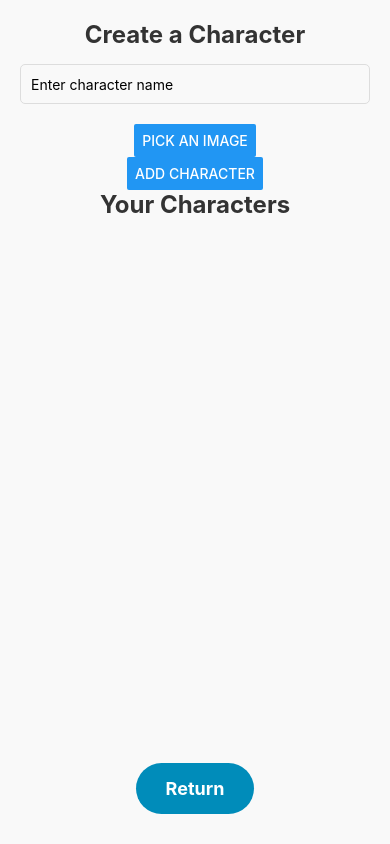
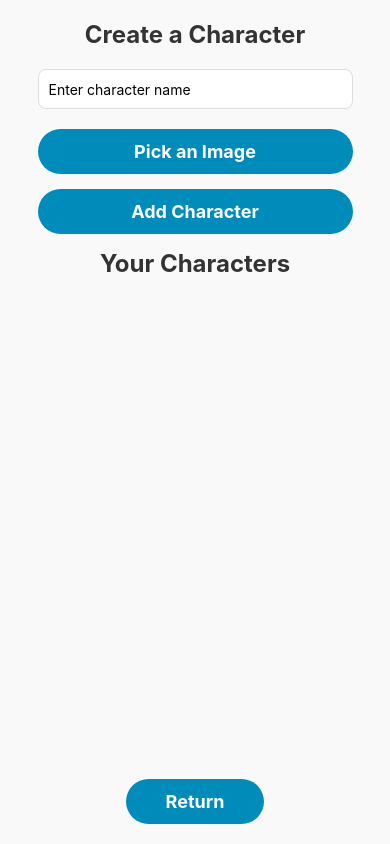
Before and after one commit to fayhope/guess-who, a React Native app: screen /Characters in a window 390 px wide. Built offline with nearby package versions, Linux system fonts and the light colour scheme.

Commit message:
massive UI changes

```diff
--- /dev/null
+++ b/characterSelectionModal.js
@@ -0,0 +1,114 @@
+import React, { useState } from 'react';
+import { FlatList, Modal, StyleSheet, Text, TouchableOpacity, View } from 'react-native';
+
+export default function CharacterSelectionModal({ visible, onClose, characters, onSelectCharacter }) {
+  const [selectedCharacters, setSelectedCharacters] = useState([]);
+
+  const handleSelect = (characterId) => {
+    setSelectedCharacters((prevSelected) =>
+      prevSelected.includes(characterId)
+        ? prevSelected.filter((id) => id !== characterId)
+        : [...prevSelected, characterId]
+    );
+  };
+
+  const handleSave = () => {
+    onSelectCharacter(selectedCharacters); // pass selected characters to parent component
+    onClose();
+  };
+
+  return (
+    <Modal transparent={true} visible={visible} animationType="fade">
+      <View style={styles.modalBackground}>
+        <View style={styles.modalContainer}>
+          <Text style={styles.title}>Choose Characters</Text>
+          <FlatList
+            data={characters}
+            keyExtractor={(item) => item.id}
+            renderItem={({ item }) => (
+              <View style={styles.characterItem}>
+                <Text style={styles.characterName}>{item.name}</Text>
+                <TouchableOpacity
+                  style={[
+                    styles.selectButton,
+                    selectedCharacters.includes(item.id) && styles.selectedButton, // Change button style if selected
+                  ]}
+                  onPress={() => handleSelect(item.id)}
+                >
+                  <Text style={styles.selectButtonText}>
+                    {selectedCharacters.includes(item.id) ? 'Deselect' : 'Select'}
+                  </Text>
+                </TouchableOpacity>
+              </View>
+            )}
+          />
+          <View style={styles.buttonContainer}>
+            <TouchableOpacity style={styles.button} onPress={handleSave}>
+              <Text style={styles.buttonText}>Save</Text>
+            </TouchableOpacity>
+            <TouchableOpacity style={styles.button} onPress={onClose}>
+              <Text style={styles.buttonText}>Cancel</Text>
+            </TouchableOpacity>
+          </View>
+        </View>
+      </View>
+    </Modal>
+  );
+}
+
+const styles = StyleSheet.create({
+  modalBackground: {
+    flex: 1,
+    justifyContent: 'center',
+    alignItems: 'center',
+    backgroundColor: 'rgba(0,0,0,0.5)',
+  },
+  modalContainer: {
+    backgroundColor: 'white',
+    padding: 20,
+    borderRadius: 10,
+    width: '80%',
+  },
+  title: {
+    fontSize: 20,
+    fontWeight: 'bold',
+    marginBottom: 10,
+  },
+  characterItem: {
+    flexDirection: 'row',
+    justifyContent: 'space-between',
+    alignItems: 'center',
+    marginVertical: 5,
+  },
+  characterName: {
+    fontSize: 16,
+  },
+  selectButton: {
+    backgroundColor: '#008CBA',
+    paddingVertical: 6,
+    paddingHorizontal: 12,
+    borderRadius: 20,
+  },
+  selectedButton: {
+    backgroundColor: '#4CAF50', // Green for selected state
+  },
+  selectButtonText: {
+    color: 'white',
+    fontWeight: 'bold',
+  },
+  buttonContainer: {
+    flexDirection: 'row',
+    justifyContent: 'space-around',
+    marginTop: 15,
+  },
+  button: {
+    backgroundColor: '#008CBA',
+    paddingVertical: 10,
+    paddingHorizontal: 20,
+    borderRadius: 20,
+  },
+  buttonText: {
+    color: 'white',
+    fontWeight: 'bold',
+  },
+});
--- a/characters.js
+++ b/characters.js
@@ -1,7 +1,7 @@
 import AsyncStorage from '@react-native-async-storage/async-storage';
 import * as ImagePicker from 'expo-image-picker';
 import React, { useEffect, useState } from 'react';
-import { Alert, Button, FlatList, Image, StyleSheet, Text, TextInput, TouchableOpacity, View } from 'react-native';
+import { Alert, FlatList, Image, StyleSheet, Text, TextInput, TouchableOpacity, View } from 'react-native';
 
 export default function Characters({ navigation }) {
   const [name, setName] = useState('');
@@ -74,17 +74,26 @@ export default function Characters({ navigation }) {
   return (
     <View style={styles.container}>
       <Text style={styles.title}>Create a Character</Text>
+
       <TextInput
         style={styles.input}
         placeholder="Enter character name"
         value={name}
         onChangeText={setName}
       />
-      <Button title="Pick an Image" onPress={pickImage} />
+
+      <TouchableOpacity style={styles.button} onPress={pickImage}>
+        <Text style={styles.buttonText}>Pick an Image</Text>
+      </TouchableOpacity>
+
       {image && <Image source={{ uri: image }} style={styles.image} />}
-      <Button title="Add Character" onPress={handleAddCharacter} />
+
+      <TouchableOpacity style={styles.button} onPress={handleAddCharacter}>
+        <Text style={styles.buttonText}>Add Character</Text>
+      </TouchableOpacity>
 
       <Text style={styles.title}>Your Characters</Text>
+
       <FlatList
         data={characters}
         keyExtractor={(item) => item.id}
@@ -92,7 +101,12 @@ export default function Characters({ navigation }) {
           <View style={styles.characterCard}>
             <Text style={styles.characterName}>{item.name}</Text>
             {item.image && <Image source={{ uri: item.image }} style={styles.characterImage} />}
-            <Button title="Delete" onPress={() => handleDeleteCharacter(item.id)} />
+            <TouchableOpacity
+              style={styles.deleteButton}
+              onPress={() => handleDeleteCharacter(item.id)}
+            >
+              <Text style={styles.deleteButtonText}>Delete</Text>
+            </TouchableOpacity>
           </View>
         )}
       />
@@ -117,16 +131,18 @@ const styles = StyleSheet.create({
     fontSize: 24,
     fontWeight: 'bold',
     color: '#333',
-    marginBottom: 15,
+    marginBottom: 20,
+    textAlign: 'center',
   },
   input: {
-    width: '100%',
+    width: '90%',
     height: 40,
     borderColor: '#ddd',
     borderWidth: 1,
-    borderRadius: 5,
+    borderRadius: 8,
     paddingLeft: 10,
     marginBottom: 20,
+    backgroundColor: '#fff',
   },
   image: {
     width: 100,
@@ -134,40 +150,65 @@ const styles = StyleSheet.create({
     borderRadius: 10,
     marginVertical: 10,
   },
+  button: {
+    backgroundColor: '#008CBA',
+    paddingVertical: 12,
+    paddingHorizontal: 30,
+    borderRadius: 30,
+    marginBottom: 15,
+    justifyContent: 'center',
+    alignItems: 'center',
+    width: '90%',
+  },
+  buttonText: {
+    fontSize: 18,
+    color: '#fff',
+    fontWeight: 'bold',
+  },
   characterCard: {
     width: '100%',
-    padding: 15,
-    marginVertical: 10,
+    padding: 20,
+    marginVertical: 12,
     backgroundColor: '#fff',
-    borderRadius: 8,
+    borderRadius: 10,
     shadowColor: '#000',
     shadowOpacity: 0.2,
     shadowOffset: { width: 0, height: 2 },
-    shadowRadius: 4,
-    elevation: 3,
+    shadowRadius: 6,
+    elevation: 4,
     alignItems: 'center',
   },
   characterName: {
-    fontSize: 18,
+    fontSize: 20,
     fontWeight: 'bold',
     color: '#333',
     marginBottom: 10,
   },
   characterImage: {
-    width: 80,
-    height: 80,
+    width: 90,
+    height: 90,
     borderRadius: 10,
     marginBottom: 10,
   },
+  deleteButton: {
+    backgroundColor: '#FF6347',
+    paddingVertical: 8,
+    paddingHorizontal: 20,
+    borderRadius: 20,
+    marginTop: 10,
+  },
+  deleteButtonText: {
+    color: '#fff',
+    fontWeight: 'bold',
+  },
   returnButton: {
     marginTop: 20,
-    paddingVertical: 15,
-    paddingHorizontal: 30,
+    paddingVertical: 12,
+    paddingHorizontal: 40,
     backgroundColor: '#008CBA',
     borderRadius: 30,
     justifyContent: 'center',
     alignItems: 'center',
-    marginBottom: 10,
   },
   returnButtonText: {
     fontSize: 18,
--- a/createGameScreen.js
+++ b/createGameScreen.js
@@ -1,17 +1,35 @@
+import AsyncStorage from '@react-native-async-storage/async-storage';
 import { signInAnonymously } from 'firebase/auth';
 import { addDoc, collection } from 'firebase/firestore';
-import React, { useState } from 'react';
-import { Button, StyleSheet, Text, View } from 'react-native';
+import React, { useEffect, useState } from 'react';
+import { StyleSheet, Text, TouchableOpacity, View } from 'react-native';
+import CharacterSelectionModal from './characterSelectionModal';
 import { auth, db } from './firebaseConfig';
 
-export default function CreateGameScreen() {
+export default function CreateGameScreen({ navigation }) {
   const [gameCode, setGameCode] = useState(null);
+  const [selectedCharacters, setSelectedCharacters] = useState([]);
+  const [characters, setCharacters] = useState([]); // Store all characters locally
+  const [modalVisible, setModalVisible] = useState(false);
 
+  useEffect(() => {
+    const loadCharacters = async () => {
+      try {
+        const storedCharacters = await AsyncStorage.getItem('characters');
+        if (storedCharacters) {
+          setCharacters(JSON.parse(storedCharacters));
+        }
+      } catch (error) {
+        console.error('Failed to load characters', error);
+      }
+    };
 
-  const handleCreateGame = async () => {
+    loadCharacters();
+
+    const createGame = async () => {
       try {
         await signInAnonymously(auth);
-      console.log("Signed in anonymously");
+        console.log('Signed in anonymously');
 
         // Create a new game
         const newGame = {
@@ -27,6 +45,21 @@ export default function CreateGameScreen() {
       }
     };
 
+    createGame();
+  }, []);
+
+  const handleOpenModal = () => {
+    setModalVisible(true);
+  };
+
+  const handleCloseModal = () => {
+    setModalVisible(false);
+  };
+
+  const handleSelectCharacters = (selectedIds) => {
+    setSelectedCharacters(selectedIds);
+  };
+
   return (
     <View style={styles.container}>
       <Text style={styles.title}>Create a New Game</Text>
@@ -37,8 +70,31 @@ export default function CreateGameScreen() {
           <Text style={styles.infoText}>Share this code with your friends to join the game!</Text>
         </View>
       ) : (
-        <Button title="Create Game" onPress={handleCreateGame} />
+        <Text style={styles.infoText}>Creating game...</Text>
       )}
+
+      {/* Button to choose characters */}
+      <TouchableOpacity style={styles.button} onPress={handleOpenModal}>
+        <Text style={styles.buttonText}>Choose Characters</Text>
+      </TouchableOpacity>
+
+      {/* Selected Characters */}
+      <Text style={styles.infoText}>
+        Selected Characters: {selectedCharacters.join(', ')}
+      </Text>
+
+      {/* Return Button */}
+      <TouchableOpacity style={styles.returnButton} onPress={() => navigation.goBack()}>
+        <Text style={styles.returnButtonText}>Return</Text>
+      </TouchableOpacity>
+
+      {/* Character Selection Modal */}
+      <CharacterSelectionModal
+        visible={modalVisible}
+        onClose={handleCloseModal}
+        characters={characters}  // Pass loaded characters to modal
+        onSelectCharacter={handleSelectCharacters}
+      />
     </View>
   );
 }
@@ -73,4 +129,33 @@ const styles = StyleSheet.create({
     marginTop: 10,
     color: '#555',
   },
+  button: {
+    backgroundColor: '#008CBA',
+    paddingVertical: 15,
+    paddingHorizontal: 30,
+    borderRadius: 30,
+    marginTop: 20,
+    justifyContent: 'center',
+    alignItems: 'center',
+  },
+  buttonText: {
+    fontSize: 18,
+    color: '#fff',
+    fontWeight: 'bold',
+  },
+  returnButton: {
+    marginTop: 30,
+    paddingVertical: 15,
+    paddingHorizontal: 30,
+    backgroundColor: '#008CBA',
+    borderRadius: 30,
+    justifyContent: 'center',
+    alignItems: 'center',
+    marginBottom: 10,
+  },
+  returnButtonText: {
+    fontSize: 18,
+    color: '#fff',
+    fontWeight: 'bold',
+  },
 });
--- a/joinGame.js
+++ b/joinGame.js
@@ -1,9 +1,9 @@
 import { collection, getDocs, query, where } from 'firebase/firestore';
 import React, { useState } from 'react';
-import { Alert, Button, StyleSheet, Text, TextInput, View } from 'react-native';
+import { Alert, Button, StyleSheet, Text, TextInput, TouchableOpacity, View } from 'react-native';
 import { db } from './firebaseConfig';
 
-export default function JoinGame() {
+export default function JoinGame({ navigation }) {
   const [enteredCode, setEnteredCode] = useState('');
   const [joinedGame, setJoinedGame] = useState(null);
 
@@ -48,6 +48,11 @@ export default function JoinGame() {
           <Button title="Join Game" onPress={handleJoinGame} />
         </>
       )}
+
+      {/* Return Button */}
+      <TouchableOpacity style={styles.returnButton} onPress={() => navigation.goBack()}>
+        <Text style={styles.returnButtonText}>Return</Text>
+      </TouchableOpacity>
     </View>
   );
 }
@@ -64,6 +69,7 @@ const styles = StyleSheet.create({
     fontSize: 24,
     fontWeight: 'bold',
     marginBottom: 20,
+    color: '#333',
   },
   input: {
     borderWidth: 1,
@@ -73,6 +79,7 @@ const styles = StyleSheet.create({
     width: '80%',
     marginBottom: 20,
     textAlign: 'center',
+    fontSize: 18,
   },
   successText: {
     fontSize: 18,
@@ -85,4 +92,19 @@ const styles = StyleSheet.create({
     color: 'blue',
     marginVertical: 10,
   },
+  returnButton: {
+    marginTop: 20,
+    paddingVertical: 15,
+    paddingHorizontal: 30,
+    backgroundColor: '#008CBA',
+    borderRadius: 30,
+    justifyContent: 'center',
+    alignItems: 'center',
+    marginBottom: 10,
+  },
+  returnButtonText: {
+    fontSize: 18,
+    color: '#fff',
+    fontWeight: 'bold',
+  },
 });
```
Lines whose indentation alone changed are shown as unchanged.
